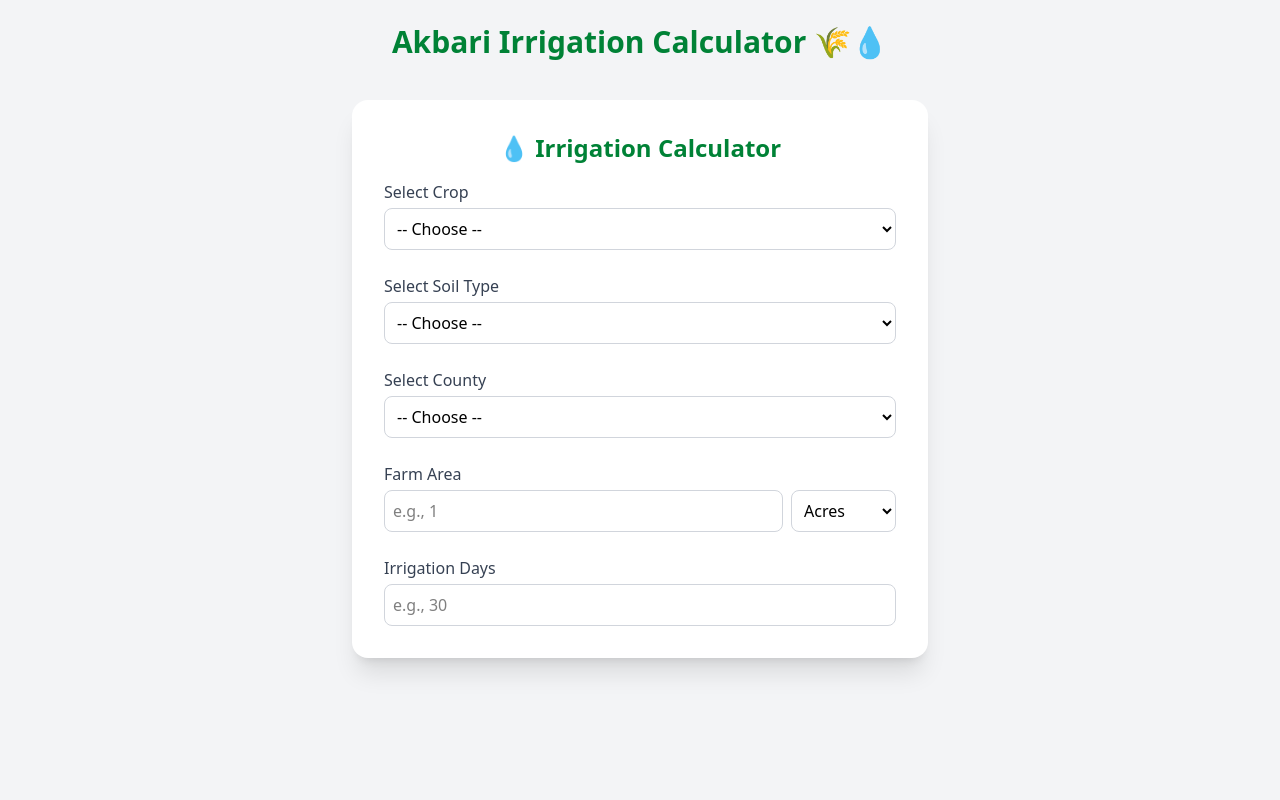
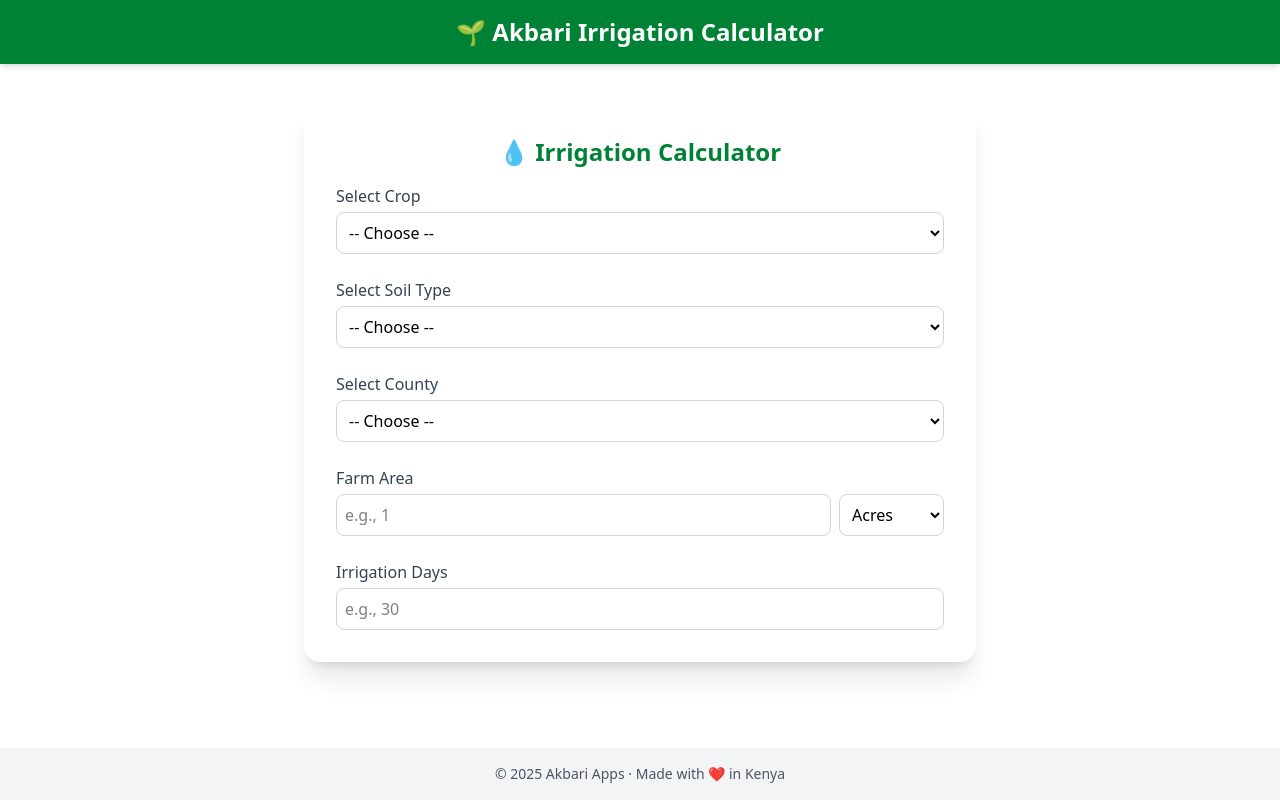
Before and after one commit to DaudElmoge/irrigation-calculator, a React (Vite) app: page / in a window 1280 px wide. Built offline with nearby package versions, Linux system fonts and the light colour scheme.

Commit message:
added footer and header

```diff
--- a/src/App.jsx
+++ b/src/App.jsx
@@ -1,53 +1,33 @@
 import React, { useState } from "react";
+import IrrigationForm from "./components/IrrigationForm";
+import Header from "./components/Header";
+import Footer from "./components/Footer";
+import FloatingButton from "./components/FloatingButton";
 import * as XLSX from "xlsx";
-import IrrigationForm from "./components/IrrigationForm";
 
 function App() {
-  const [calculation, setCalculation] = useState(null);
+  const [result, setResult] = useState(null);
 
-  const handleExport = () => {
-    if (!calculation) return;
+  const handleCalculate = (preview) => {
+    setResult(preview);
+  };
 
-    const worksheetData = [
-      {
-        Crop: calculation.crop,
-        Soil: calculation.soil,
-        Season: calculation.season,
-        Area: calculation.area,
-        "Days of Irrigation": calculation.days,
-        "Water Needed (L/day)": calculation.totalWater,
-        "Flow Rate (L/s)": calculation.flowRate,
-        "Pipe Size Suggestion": calculation.pipeSize,
-        "Infiltration Rate": calculation.infiltrationRate,
-        "Holding Capacity": calculation.holdingCapacity
-      }
-    ];
-
-    const worksheet = XLSX.utils.json_to_sheet(worksheetData);
+  const exportToExcel = () => {
+    if (!result) return;
+    const worksheet = XLSX.utils.json_to_sheet([result]);
     const workbook = XLSX.utils.book_new();
-    XLSX.utils.book_append_sheet(workbook, worksheet, "Irrigation Report");
-
-    XLSX.writeFile(workbook, "irrigation_calculation.xlsx");
+    XLSX.utils.book_append_sheet(workbook, worksheet, "Irrigation Data");
+    XLSX.writeFile(workbook, "irrigation_data.xlsx");
   };
 
   return (
-    <div className="min-h-screen bg-gray-100 p-6">
-      <h1 className="text-3xl font-bold mb-6 text-center text-green-700">
-        Akbari Irrigation Calculator 🌾💧
-      </h1>
-
-      <div className="max-w-xl mx-auto">
-        <IrrigationForm onCalculate={setCalculation} />
-
-        {calculation && (
-          <button
-            onClick={handleExport}
-            className="mt-6 w-full bg-green-600 text-white font-semibold py-2 px-4 rounded hover:bg-green-700 transition"
-          >
-            Export to Excel
-          </button>
-        )}
-      </div>
+    <div className="min-h-screen flex flex-col">
+      <Header />
+      <main className="flex-grow">
+        <IrrigationForm onCalculate={handleCalculate} />
+        {result && <FloatingButton onClick={exportToExcel} />}
+      </main>
+      <Footer />
     </div>
   );
 }
--- /dev/null
+++ b/src/components/FloatingButton.jsx
@@ -0,0 +1,14 @@
+import React from 'react';
+
+function FloatingButton({ onClick }) {
+    return (
+      <button
+        onClick={onClick}
+        className="fixed bottom-6 right-6 bg-green-600 hover:bg-green-700 text-white px-4 py-3 rounded-full shadow-lg transition duration-300 cursor-pointer flex items-center space-x-2"
+      >
+        ⬇️ Export to Excel
+      </button>
+    );
+  }
+
+  export default FloatingButton;
--- /dev/null
+++ b/src/components/Footer.jsx
@@ -0,0 +1,11 @@
+import React from 'react';
+
+function Footer() {
+    return (
+      <footer className="bg-gray-100 text-center p-4 text-sm text-gray-600 mt-10">
+        © {new Date().getFullYear()} Akbari Apps · Made with ❤️ in Kenya
+      </footer>
+    );
+  }
+
+  export default Footer;
--- /dev/null
+++ b/src/components/Header.jsx
@@ -0,0 +1,11 @@
+import React from 'react';
+
+function Header() {
+    return (
+      <header className="bg-green-700 text-white p-4 shadow-md">
+        <h1 className="text-2xl font-bold text-center">🌱 Akbari Irrigation Calculator</h1>
+      </header>
+    );
+  }
+
+  export default Header;
```
